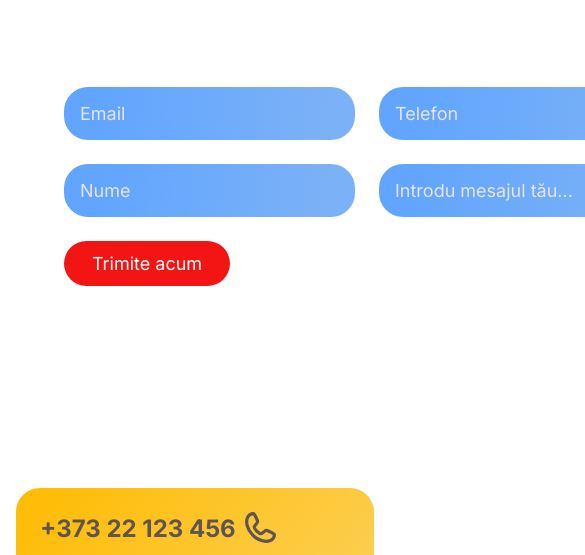
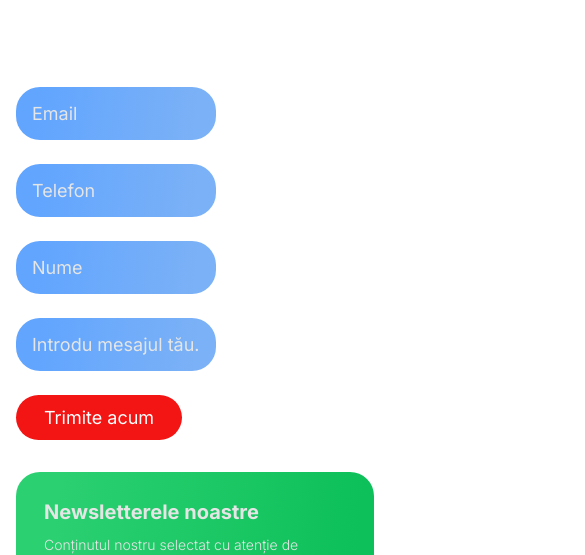
Before and after one commit to PitesFan/Lab-Practica, a plain HTML site: page pages/contact.html in a window 390 px wide. Shown: the part 255-810 px from the top of the page, 585 px wide, since content can reach past the window. Drawn offline with Linux system fonts and the light colour scheme.

Commit message:
contact page responsive

```diff
--- a/css/pc-styles.css
+++ b/css/pc-styles.css
@@ -523,6 +523,7 @@ footer {
   flex-direction: row;
   justify-content: center;
   gap: 32px;
+  flex-wrap: wrap;
 }
 
 .contact-form-details {
@@ -536,6 +537,7 @@ footer {
   flex-direction: row;
   gap: 24px;
   justify-content: flex-start;
+  flex-wrap: wrap;
 }
 
 .lightblue-linear::placeholder {
--- a/css/responsive-styles.css
+++ b/css/responsive-styles.css
@@ -254,6 +254,17 @@
   .privacy-img {
     display: none;
   }
+
+  /* Contact-form styles */
+  .contact-form-section {
+    grid-template-columns: 32px 1fr 32px;
+  }
+
+  /* Map styles */
+  .map-section {
+    grid-template-columns: 32px 1fr 32px;
+    height: 400px;
+  }
 }
 
 @media (max-width: 850px) {
@@ -383,6 +394,11 @@
   .shopping-cart-container-content {
     padding: 20px;
   }
+
+  /* Contact-form styles */
+  .contact-form-section {
+    grid-template-columns: 16px 1fr 16px;
+  }
 }
 
 @media (max-width: 500px) {
@@ -415,12 +431,26 @@
     width: 160px;
     border-radius: 20px;
   }
+
+  /* Contact-form styles */
+  input {
+    max-width: 200px;
+  }
+
+  /* About-Us-cards styles */
+  .aboutUs-card-title p {
+    font-size: 20px;
+  }
 }
 
 @media (max-width: 350px) {
   /* Shopping-cart styles */
   .shopping-cart-content img {
     width: 200px;
+  }
+
+  .contact-form-newsletter {
+    padding: 20px;
   }
 }
 
```
